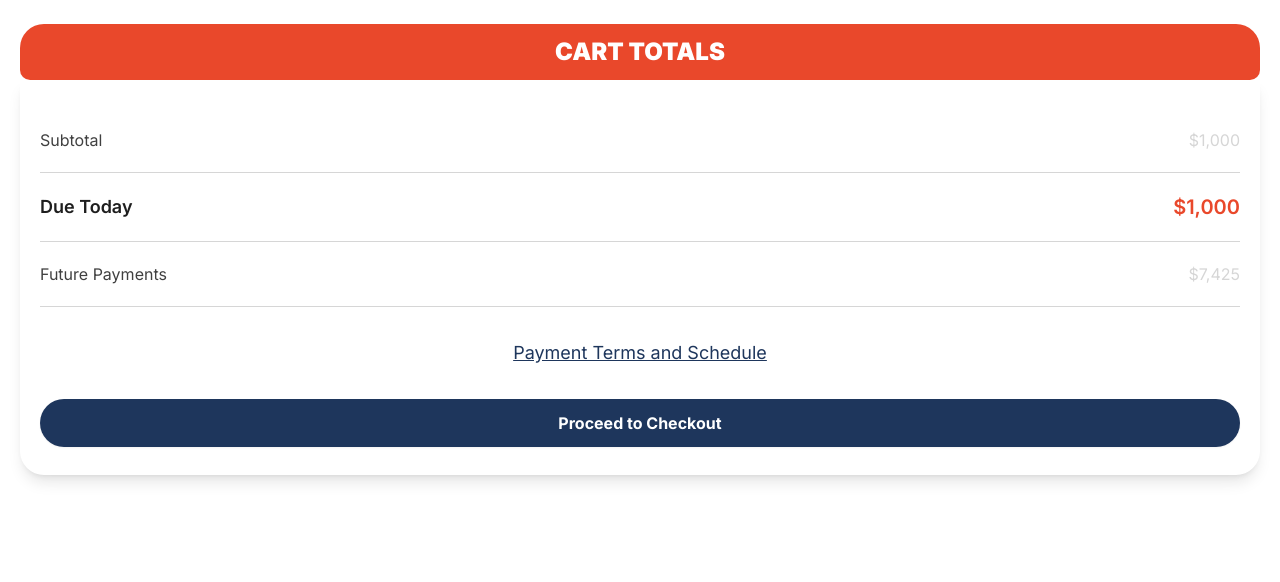
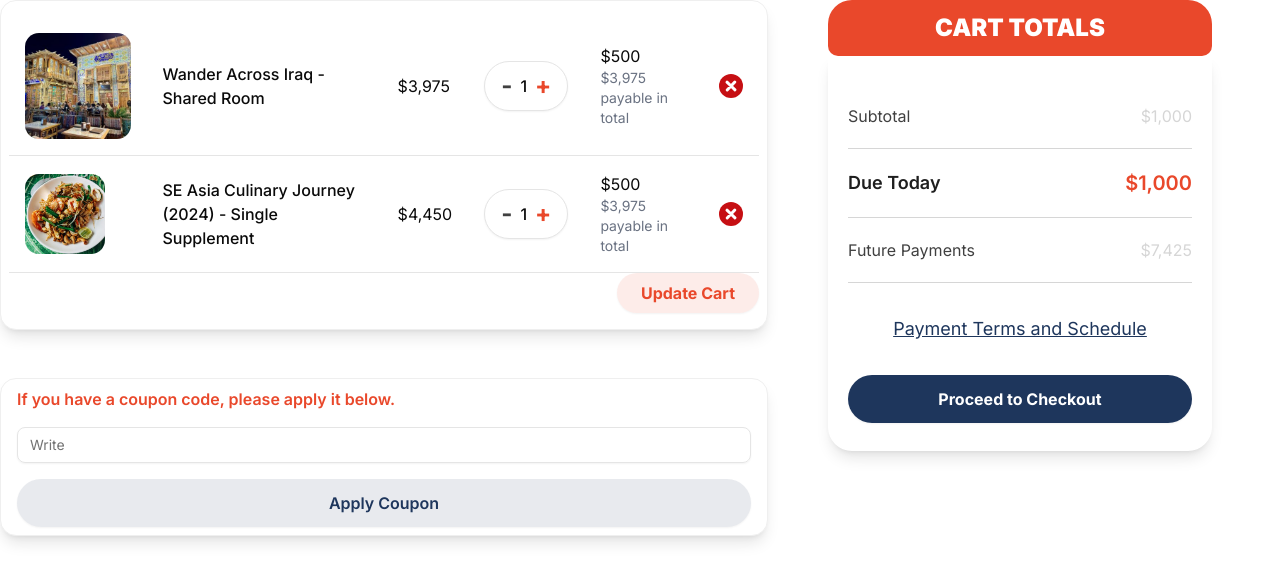
Before and after one commit to Ooozari/wandering-tour-app, a Next.js app: page /cart in a window 1280 px wide. Shown: the top 582 px of the page. Built offline with nearby package versions, Linux system fonts and the light colour scheme.

Commit message:
Cart Page

```diff
--- a/src/assets/index.js
+++ b/src/assets/index.js
@@ -30,3 +30,5 @@ export {default as TeamMemberImg5} from './TeamMemberImg5.png'
 export {default as TeamMemberImg6} from './TeamMemberImg6.png'
 export {default as TeamMemberImg7} from './TeamMemberImg7.png'
 export {default as ToursHeroImg} from './ToursHeroImg.png'
+export {default as CartItem1} from './CartItem1.png'
+export {default as CartItem2} from './CartItem2.png'
--- a/src/components/shared/ReserveNow.jsx
+++ b/src/components/shared/ReserveNow.jsx
@@ -14,7 +14,6 @@ export default function ReserveNow() {
     else {
       setPersonCounter(personCounter - 1);
     }
-
   }
   return (
     <>
--- a/src/components/ui/Button.jsx
+++ b/src/components/ui/Button.jsx
@@ -5,7 +5,7 @@ import { cva } from "class-variance-authority";
 import { cn } from "@/lib/utils"
 
 const buttonVariants = cva(
-  "inline-flex items-center justify-center gap-2 whitespace-nowrap rounded-4xl text-base font-medium transition-all disabled:pointer-events-none disabled:opacity-50 [&_svg]:pointer-events-none [&_svg:not([class*='size-'])]:size-4 shrink-0 [&_svg]:shrink-0 outline-none focus-visible:border-ring focus-visible:ring-ring/50 focus-visible:ring-[3px] aria-invalid:ring-destructive/20 dark:aria-invalid:ring-destructive/40 aria-invalid:border-destructive",
+  "inline-flex items-center justify-center gap-2 whitespace-nowrap rounded-[30px] text-base font-medium transition-all disabled:pointer-events-none disabled:opacity-50 [&_svg]:pointer-events-none [&_svg:not([class*='size-'])]:size-4 shrink-0 [&_svg]:shrink-0 outline-none focus-visible:border-ring focus-visible:ring-ring/50 focus-visible:ring-[3px] aria-invalid:ring-destructive/20 dark:aria-invalid:ring-destructive/40 aria-invalid:border-destructive",
   {
     variants: {
       variant: {
@@ -13,10 +13,14 @@ const buttonVariants = cva(
           "bg-Primary text-White shadow-xs hover:bg-Primary/90",
         destructive:
           "bg-destructive text-white shadow-xs hover:bg-destructive/90 focus-visible:ring-destructive/20 dark:focus-visible:ring-destructive/40 dark:bg-destructive/60",
+          lightPrimary:
+          "bg-[#1E365C1A] text-Primary shadow-xs hover:bg-[#1E365C1A]/90",
         outline:
           "border bg-White shadow-xs hover:bg-accent hover:text-accent-foreground dark:bg-input/30 dark:border-input dark:hover:bg-input/50",
         secondary:
-          "bg-Secondary text-White shadow-xs hover:bg-Secondary/80",
+          "bg-Secondary font-bold text-White shadow-xs hover:bg-Secondary/80",
+        lightSecondary:
+        "bg-[#E9482B1A] shadow-xs hover:bg-[#E9482B1A]/80 text-Secondary",
         ghost:
           "hover:bg-accent hover:text-accent-foreground dark:hover:bg-accent/50",
         link: "text-primary underline-offset-4 hover:underline",
--- a/src/components/ui/input.jsx
+++ b/src/components/ui/input.jsx
@@ -13,7 +13,7 @@ function input({
       data-slot="input"
       className={cn(
         "file:text-foreground placeholder:text-muted-foreground selection:bg-primary selection:text-primary-foreground dark:bg-input/30 border-input flex h-9 w-full min-w-0 rounded-md border bg-transparent px-3 py-1 text-base shadow-xs transition-[color,box-shadow] outline-none file:inline-flex file:h-7 file:border-0 file:bg-transparent file:text-sm file:font-medium disabled:pointer-events-none disabled:cursor-not-allowed disabled:opacity-50 md:text-sm",
-        "focus-visible:border-ring focus-visible:ring-ring/50 focus-visible:ring-[3px]",
+        // "focus-visible:border-ring focus-visible:ring-ring/50 focus-visible:ring-[3px]",
         "aria-invalid:ring-destructive/20 dark:aria-invalid:ring-destructive/40 aria-invalid:border-destructive",
         className
       )}
--- a/src/globals.css
+++ b/src/globals.css
@@ -15,7 +15,7 @@
   --color-Middle: #FFAE00;
   --color-Negative: #C60F13;
   --color-Positive: #3ab7bf;
-  --color-strokeLight: #78dcca;
+  --color-strokeLight: #EFEFEF;
 }
 
 @theme inline {
--- a/src/layout/HeaderPrimary.jsx
+++ b/src/layout/HeaderPrimary.jsx
@@ -64,7 +64,7 @@ function HeaderPrimary() {
             {/* buttons */}
             <div className='flex gap-2'>
                 <Button variant='outlineCircle' size='circle'>
-                    <Cart color='White'/>
+                   <Link href="/cart"><Cart color='White'/></Link>
                 </Button>
                 <Button variant='whitePrimary' size='lg' className='bg-White'>
                     <Link href="/login">Login</Link>
--- a/src/svgs/Icons.jsx
+++ b/src/svgs/Icons.jsx
@@ -525,3 +525,11 @@ export const ArrowRight = () => (
         <path d="M14.7071 8.20711C15.0976 7.81658 15.0976 7.18342 14.7071 6.79289L8.34315 0.428933C7.95262 0.0384085 7.31946 0.0384084 6.92893 0.428933C6.53841 0.819457 6.53841 1.45262 6.92893 1.84315L12.5858 7.5L6.92893 13.1569C6.53841 13.5474 6.53841 14.1805 6.92893 14.5711C7.31946 14.9616 7.95262 14.9616 8.34314 14.5711L14.7071 8.20711ZM-8.74228e-08 8.5L14 8.5L14 6.5L8.74228e-08 6.5L-8.74228e-08 8.5Z" fill="#1E365C" />
     </svg>
 )
+
+export const CrossDelete = () => (
+    <svg width="24" height="24" viewBox="0 0 24 24" fill="none" xmlns="http://www.w3.org/2000/svg">
+<circle cx="12" cy="12" r="12" fill="#C60F13"/>
+<path d="M8.19816 16L11.9995 12.0006M11.9995 12.0006L15.8019 8M11.9995 12.0006L8 8.19912M11.9995 12.0006L16 15.8029" stroke="white" stroke-width="3" stroke-linecap="round" stroke-linejoin="round"/>
+</svg>
+
+)
--- a/src/views/Cart.jsx
+++ b/src/views/Cart.jsx
@@ -1,10 +1,116 @@
+'use client';
 import React from 'react'
+import { useState } from 'react';
 import { Button } from '@/components/ui'
+import { input as Input } from '@/components/ui/input'
+import { CrossDelete } from '@/svgs/Icons'
+import Image from 'next/image'
+import { CartItem1, CartItem2 } from '@/assets'
 function Cart() {
+    const [personCounter, setPersonCounter] = useState(1)
+    const handlepersonCounterInc = () => {
+        setPersonCounter(personCounter + 1);
+    }
+    const handlepersonCounterDec = () => {
+        if (personCounter <= 1) return
+        else {
+            setPersonCounter(personCounter - 1);
+        }
+    }
     return (
         <>
-            <div className='px-5 py-6 bg-White'>
-                <div className='rounded-t-3xl rounded-b-3xl'>
+            <div className='flex md:flex-row flex-col gap-15'>
+
+                {/* Cart Table */}
+                <div className='w-full md:w-[60%] flex flex-col gap-12'>
+                    {/* Cart Table */}
+                    <div className='bg-White px-2 py-4 shadow-lg border-1 border-strokeLight rounded-2xl '>
+                        <table className="w-full border-collapse">
+                            <tbody>
+                                <tr className="overflow-x-auto w-full border-b">
+                                    <td className="p-4">
+                                        <Image src={CartItem1} alt="Cart Item 1 Img" className="object-cover rounded-xl" />
+                                    </td>
+
+                                    <td className="p-4">
+                                        <h3 className="font-medium">Wander Across Iraq - Shared Room</h3>
+                                    </td>
+
+                                    <td className="p-4">$3,975</td>
+
+                                    <td className="p-4">
+                                        <div className="flex-1 flex">
+                                            <Button variant="outline" className="w-full flex justify-between items-center">
+                                                <p onClick={handlepersonCounterDec} className='text-darkGrey text-2xl font-bold cursor-pointer'>-</p>
+                                                <p>{personCounter}</p>
+                                                <p onClick={handlepersonCounterInc} className='text-Secondary text-2xl font-bold cursor-pointer'>+</p>
+                                            </Button>
+                                        </div>
+                                    </td>
+
+                                    <td className="p-4">
+                                        <p>$500</p>
+                                        <p className="text-sm text-gray-500">$3,975 payable in total</p>
+                                    </td>
+
+                                    <td className="p-4">
+                                        <CrossDelete />
+                                    </td>
+                                </tr>
+                                <tr className="border-b">
+                                    <td className="p-4">
+                                        <Image src={CartItem2} alt="Cart Item 2 Img" className="h-20 w-20 object-cover rounded-xl" />
+                                    </td>
+
+                                    <td className="p-4">
+                                        <h3 className="font-medium">SE Asia Culinary Journey (2024) - Single Supplement</h3>
+                                    </td>
+
+                                    <td className="p-4">$4,450</td>
+
+                                    <td className="p-4">
+                                        <div className="flex-1 flex">
+                                            <Button variant="outline" className="w-full flex justify-between items-center">
+                                                <p onClick={handlepersonCounterDec} className='text-darkGrey text-2xl font-bold cursor-pointer'>-</p>
+                                                <p>{personCounter}</p>
+                                                <p onClick={handlepersonCounterInc} className='text-Secondary cursor-pointer text-2xl font-bold'>+</p>
+                                            </Button>
+                                        </div>
+                                    </td>
+
+                                    <td className="p-4">
+                                        <p>$500</p>
+                                        <p className="text-sm text-gray-500">$3,975 payable in total</p>
+                                    </td>
+
+                                    <td className="p-4 cursor-pointer">
+                                        <CrossDelete className='cursor-pointer' />
+                                    </td>
+                                </tr>
+                                <tr>
+                                    <td colSpan={6} className='text-right'>
+                                        <Button variant='lightSecondary' size='lg' className='font-bold'>Update Cart</Button>
+                                    </td>
+                                </tr>
+
+                                {/* Add more rows as needed */}
+                            </tbody>
+                        </table>
+
+                    </div>
+
+                    {/* Coupon */}
+                    <div className='py-2 px-4 bg-white shadow-lg border-1 border-strokeLight rounded-2xl flex flex-col gap-4'>
+                        <p className='text-Secondary font-semibold' >If you have a coupon code, please apply it below.</p>
+                        <Input type='text' placeholder="Write" className='py-2'/>
+                        <div>
+                            <Button variant='lightPrimary' className='w-full font-semibold text-[16px]' >Apply Coupon</Button>
+                        </div>
+                    </div>
+                </div>
+
+                {/* Cart Total */}
+                <div className='w-full md:w-[30%] rounded-t-3xl rounded-b-3xl'>
                     {/* Top */}
                     <div className=' flex items-center justify-center bg-Secondary rounded-t-3xl rounded-b-[10px] w-full'>
                         <h5 className='text-center text-White font-[900] py-3 text-2xl uppercase'>Cart Totals</h5>
```
Also changed, not shown: src/assets/CartItem1.png (added), src/assets/CartItem2.png (added).
